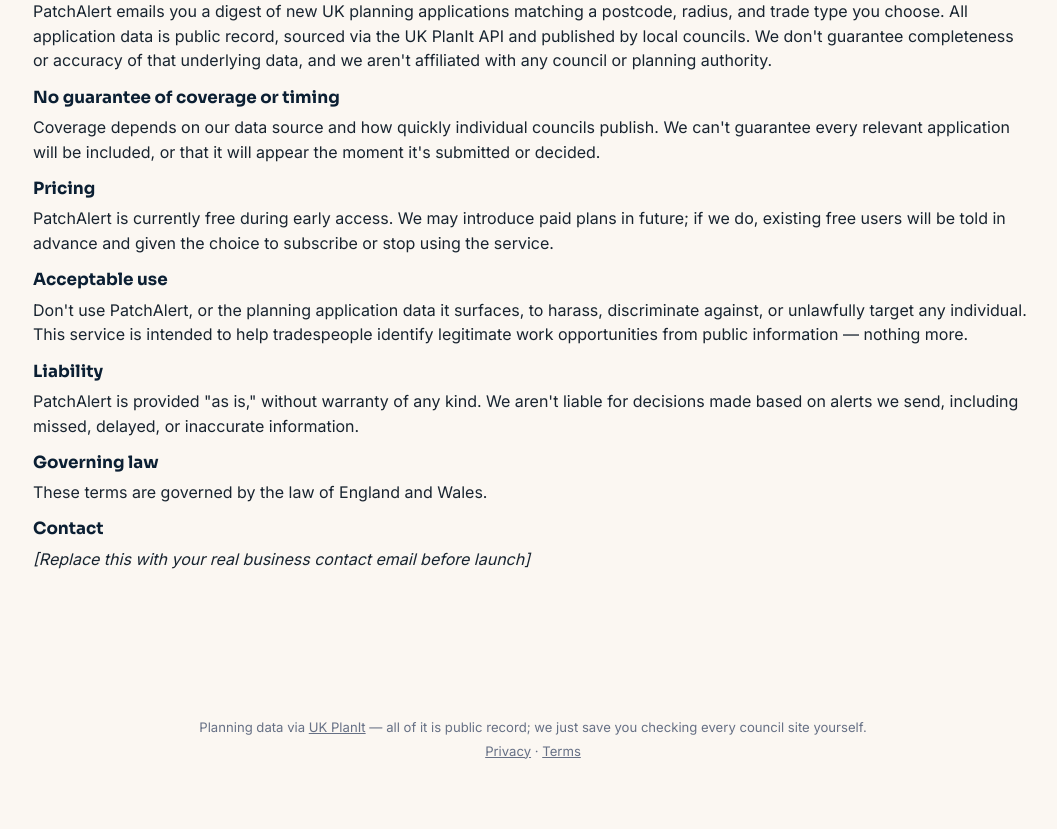
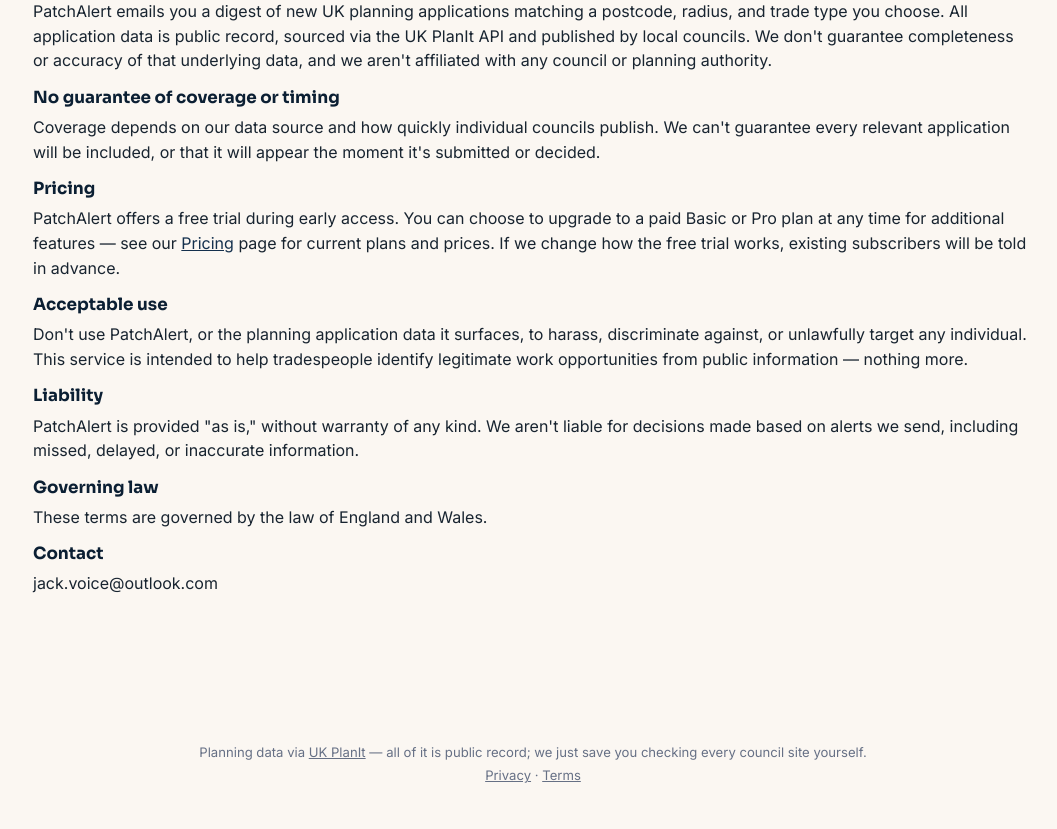
Before and after one commit to jackhvoice/patchalert, a Flask app: page /terms in a window 1280 px wide. Shown: the part 286-1115 px from the top of the page, without its empty margins (107-1164 px from the left). Before the commit the page ends 1045 px from the top, so only its background shows below. Run offline with Flask 3, Linux system fonts and the light colour scheme; some libraries are stand-ins or nearby versions.

Commit message:
Update terms.html

```diff
--- a/templates/terms.html
+++ b/templates/terms.html
@@ -18,9 +18,10 @@
      submitted or decided.</p>
 
   <h3>Pricing</h3>
-  <p>PatchAlert is currently free during early access. We may introduce paid plans in future; if
-     we do, existing free users will be told in advance and given the choice to subscribe or stop
-     using the service.</p>
+  <p>PatchAlert offers a free trial during early access. You can choose to upgrade to a paid Basic
+     or Pro plan at any time for additional features — see our <a href="{{ url_for('pricing') }}">Pricing</a>
+     page for current plans and prices. If we change how the free trial works, existing
+     subscribers will be told in advance.</p>
 
   <h3>Acceptable use</h3>
   <p>Don't use PatchAlert, or the planning application data it surfaces, to harass, discriminate
@@ -35,6 +36,6 @@
   <p>These terms are governed by the law of England and Wales.</p>
 
   <h3>Contact</h3>
-  <p><em>[Replace this with your real business contact email before launch]</em></p>
+  <p>jack.voice@outlook.com</p>
 </section>
 {% endblock %}
```
